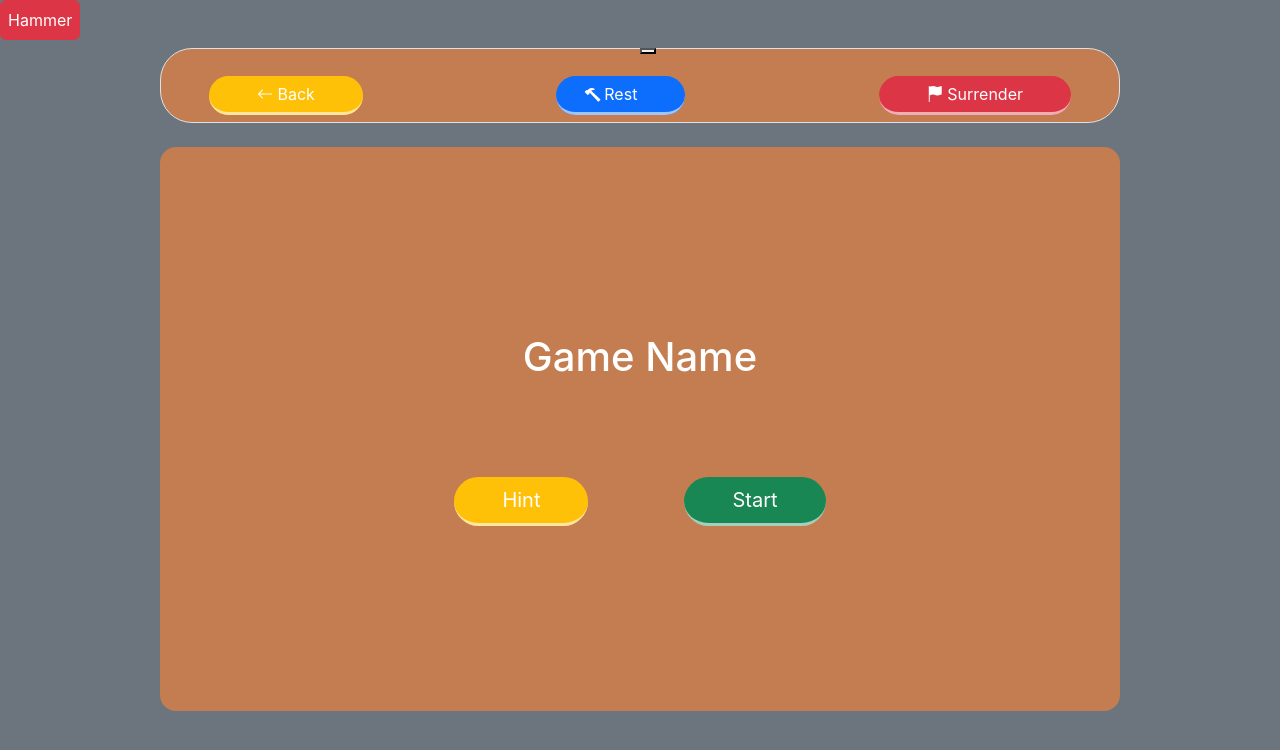
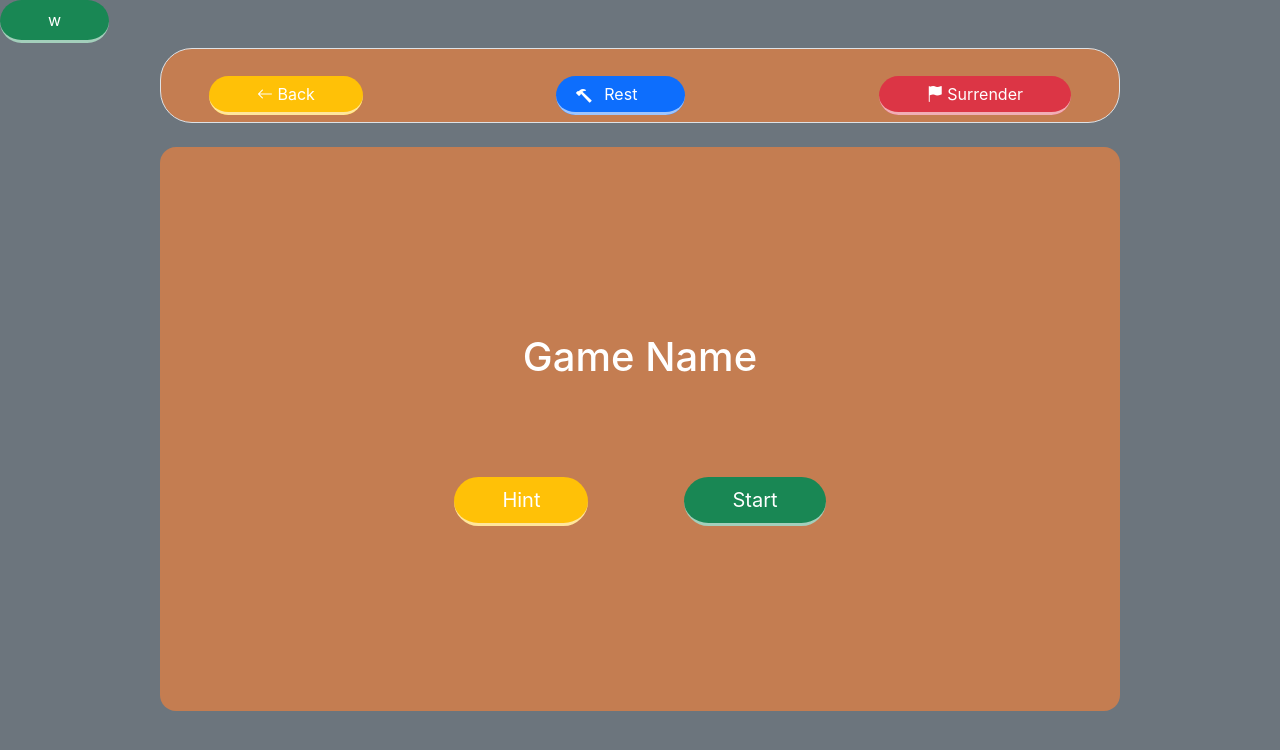
Before and after one commit to Ali-Alahdal/Miss, a React (Create React App) app: page / in a window 1280 px wide. Shown: the top 750 px of the page. Built offline with nearby package versions, Linux system fonts and the light colour scheme.

Commit message:
styling and hide hammer

```diff
--- a/src/App.css
+++ b/src/App.css
@@ -1,6 +1,17 @@
 body , #root{
   height: 100vh;
+  -moz-user-select: -moz-none;
+   -khtml-user-select: none;
+   -webkit-user-select: none;
+
+   /*
+     Introduced in IE 10.
+     See http://ie.microsoft.com/testdrive/HTML5/msUserSelect/
+   */
+   -ms-user-select: none;
+   user-select: none;
 }
+
 
 .qs_style{
   height: 100vh;
--- a/src/App.js
+++ b/src/App.js
@@ -7,6 +7,7 @@ import { useState } from 'react';
 import { RouterProvider } from 'react-router-dom';
 import Count from './Context/CountContext';
 import Start from './Context/StartContext';
+import MoveableButton from './components/ButtonComponents/MoveableButton';
 function App() {
 
   const [count , setCount ] = useState(localStorage.getItem("count"))
@@ -17,7 +18,7 @@ function App() {
 
           <BrowserRouter >
             <div className='w-100 h-100 '>
-              <button className='position-absolute ' style={{left:"50%"}}></button>
+              <MoveableButton text={"w"} color="success" />
               <Count.Provider value={{count , setCount}}>
                 <Start.Provider value={{start, setStart}}>
                   <Header />
--- a/src/components/ButtonComponents/Hammer.js
+++ b/src/components/ButtonComponents/Hammer.js
@@ -1,20 +1,22 @@
 import { useState, useEffect, useRef } from "react";
 
-function Hammer() {
+function Hammer(props) {
 
   const refDiv = useRef(null);
 
-  const [isFollowing, setIsFollowing] = useState(false);
-    const [position, setPosition] = useState({ x: 0, y: 0 });
-
+    const [isFollowing, setIsFollowing] = useState(false);
+    const [position, setPosition] = useState({ x: props.pos.x , y: props.pos.y });
+    const [isMoved , setIsMoved ] = useState(false);
     useEffect(() =>{
         //Follow
         function follow(e)
         {
             if(isFollowing )
             {
-                setPosition({ x :  e.clientX - 30 , y : e.clientY - 15 });
-
+                setPosition({ x :  e.clientX - 10 , y : e.clientY - 15 });
+                if(!isMoved){
+                  setIsMoved(true);
+                }
 
             }else
             {
@@ -26,7 +28,19 @@ function Hammer() {
         window.addEventListener("mouseup",  clickMouseUp );
     },[isFollowing])
 
+    useEffect(()=>{
+        function fix()
+        {
+          if(!isMoved)
+            {
+              setPosition({ x: props.pos.x  , y: props.pos.y  })
+            }
+        }
+       fix();
 
+
+
+    },[props.pos.x , props.pos.y])
     //Methods to Listen to the user
     function clickMouseDown()
     {
@@ -42,7 +56,7 @@ function Hammer() {
     }
 
   return (
-    <div ref={refDiv} onPointerDown={clickMouseDown} onPointerUp={clickMouseUp}   style={{top:position.y,left:position.x}} className="bg-danger border-0 m-auto text-white p-2 rounded-2 position-absolute" >Hammer</div>
+    <div ref={refDiv} onPointerDown={clickMouseDown} onPointerUp={clickMouseUp}   style={{top:position.y,left:position.x}} className="bi bi-hammer  position-absolute z-3" ></div>
   )
 }
 export default Hammer
--- a/src/components/ButtonComponents/MoveableButton.js
+++ b/src/components/ButtonComponents/MoveableButton.js
@@ -49,7 +49,7 @@ function MoveableButton(props) {
 
   return (
       // A Button With Some Style
-      <button ref={refDiv}  onPointerDown={clickMouseDown} onPointerUp={clickMouseUp}   style={{top:position.y,left:position.x}}  className="bg-success border-0 m-auto text-white p-2 rounded-2 position-absolute" >{props.text} </button>
+      <button ref={refDiv}  onPointerDown={clickMouseDown} onPointerUp={clickMouseUp}   style={{top:position.y,left:position.x}}  className={" border-0 m-auto text-white p-2  position-absolute pe-5 ps-5 rounded-pill border-bottom border-3 border-"+props.color +  "-subtle  bg-"   + props.color} >{props.text} </button>
 
   );
 }
--- a/src/components/Layout/Header.js
+++ b/src/components/Layout/Header.js
@@ -1,11 +1,13 @@
 import { Link } from "react-router-dom";
-import { useContext } from "react";
+import { useContext, useEffect, useRef, useState } from "react";
 import Count from "../../Context/CountContext";
 import Start from "../../Context/StartContext";
-
+import Hammer  from "../ButtonComponents/Hammer";
 function Header() {
     const {count , setCount } = useContext(Count);
     const {start, setStart} = useContext(Start);
+    const resRef = useRef(null);
+    const [hammerPosition , setHammerPosition] = useState();
     function Back()
     {
        const currentCount = parseInt(localStorage.getItem("count"));
@@ -26,6 +28,30 @@ function Header() {
         localStorage.setItem("start", start)
         setStart(start? false: true)
     }
+
+    useEffect(()=>{
+        function pos()
+        {
+
+
+            if(resRef)
+            {
+                const hor = resRef.current.offsetLeft + 20 ;
+                const ver = resRef.current.offsetTop + 8 ;
+                console.log(resRef);
+
+                setHammerPosition({x : hor  , y : ver })
+
+            }
+        }
+
+
+        window.addEventListener("resize" , pos)
+        pos();
+
+
+    },[resRef,window])
+
     return (<header className="w-75 m-auto rounded-5 ps-5 pe-5 d-flex align-items-center border  " style={{height:"10%",backgroundColor:"#c47d51",borderBottom:"#e3a57f"}}>
             <ul className="w-100 list-unstyled d-flex justify-content-between align-items-center mt-auto  ">
                 <li className="">
@@ -34,9 +60,11 @@ function Header() {
                     <i class="bi bi-arrow-left "></i> Back
                     </Link>
                 </li>
-                <li className="position-relative text-white">
-                    <i class="bi bi-hammer  position-absolute  " style={{left:"22%",lineHeight:"1.7em"}}></i>
-                    <Link onClick={Rest} to={"/"} className="text-decoration-none  text-white bg-primary text-white  p-2 rounded-pill ps-5 pe-5 border-bottom border-primary-subtle border-3 " >
+                <li className=" text-white">
+
+                    {hammerPosition ? <Hammer pos={{x : hammerPosition.x , y :  hammerPosition.y}} /> : null}
+
+                    <Link  ref={resRef} onClick={Rest} to={"/"} className="text-decoration-none  text-white bg-primary text-white  p-2 rounded-pill ps-5 pe-5 border-bottom border-primary-subtle border-3 " >
                         Rest
                     </Link>
                 </li>
--- a/src/components/pages/Main.js
+++ b/src/components/pages/Main.js
@@ -86,7 +86,7 @@ function Main() {
                 {start && count != null ? <Question question={currentQuestion} checkAnswer={checkAnswer} answers={currentAnswers} isCorrect={isCorrect} />
                 :
                 <StartMenu/>}
-                <Hammer/>
+
 
             </div>
 
--- a/src/components/pages/StartMenu.js
+++ b/src/components/pages/StartMenu.js
@@ -1,9 +1,12 @@
 import BreakableButton from "../ButtonComponents/BreakableButton";
+
 function StartMenu() {
     return (
         <>
             <div className="w-100 text-center ">
+
                 <h1 className="mb-5 text-white">Game Name</h1>
+
                 <div className="d-flex m-auto">
                     <ul className="list-unstyled d-flex m-auto text-white fs-5 ">
 
@@ -22,6 +25,7 @@ function StartMenu() {
 
                     </ul>
                 </div>
+
             </div>
         </>
      );
```
